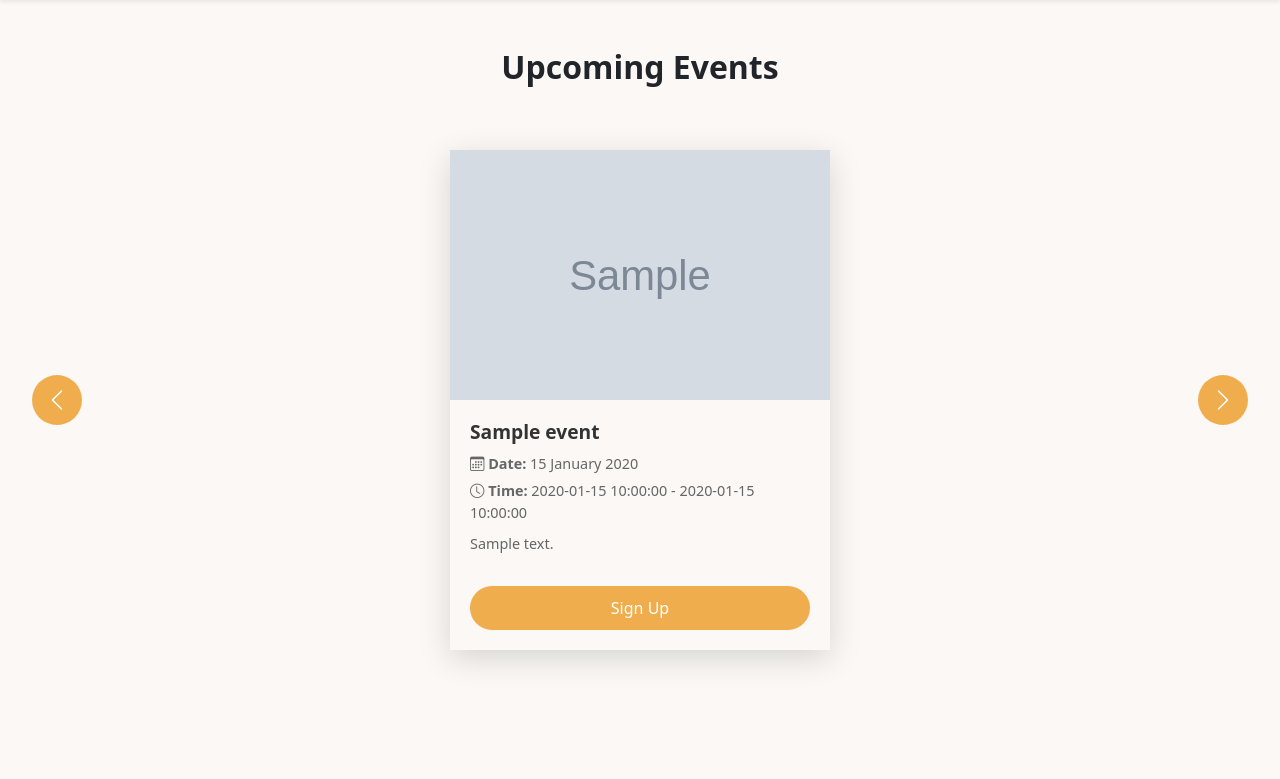
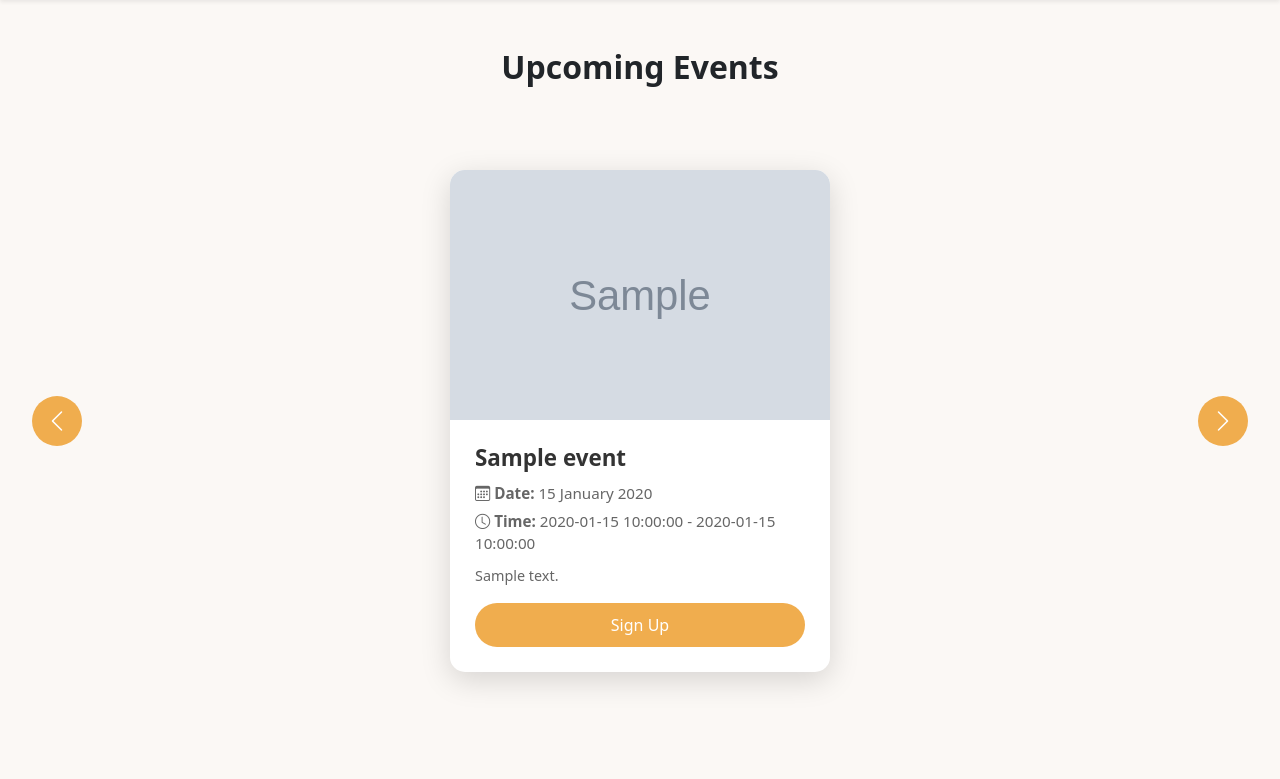
Before and after one commit to PhilenaWu/WDP_PROJECT_FINAL, a Flask app: template templates/events/events_home.html in a window 1280 px wide. Shown: the part 56-835 px from the top of the page. Run offline with Flask 3, Linux system fonts and the light colour scheme; the template is opened without the code that fills it: most values are stand-ins (such as "Sample title", 1, 10 or a date in 2020); grey boxes marked "Sample" are stand-in pictures; some libraries are stand-ins or nearby versions.

Commit message:
updated carousel UI

```diff
--- a/config.py
+++ b/config.py
@@ -7,7 +7,7 @@ class Config:
     # MySQL Database
     MYSQL_HOST = os.environ.get('MYSQL_HOST') or 'mainline.proxy.rlwy.net'
     MYSQL_USER = os.environ.get('MYSQL_USER') or 'root'
-    MYSQL_PASSWORD = os.environ.get('MYSQL_PASSWORD') or 'BDFVPdIbNziXqmbmQoSjsRriVCWwedRq'  # Remember to delete PASSWORD!!
+    MYSQL_PASSWORD = os.environ.get('MYSQL_PASSWORD') or ''  # Remember to delete PASSWORD!!
     MYSQL_DATABASE = os.environ.get('MYSQL_DATABASE') or 'railway'
     MYSQL_PORT = int(os.environ.get('MYSQL_PORT', 27748))
 
--- a/static/css/events.css
+++ b/static/css/events.css
@@ -38,11 +38,16 @@
         padding: 20px 0;
     }
 
-    .event-card.side {
+    .event-carousel-container {
+        gap: 20px;
+    }
+
+    .event-card.carousel-left,
+    .event-card.carousel-right {
         width: 200px;
     }
 
-    .event-card.center {
+    .event-card.carousel-center {
         width: 280px;
     }
 
--- a/templates/events/events_home.html
+++ b/templates/events/events_home.html
@@ -7,7 +7,7 @@
 <style>
     .event-carousel-wrapper {
         position: relative;
-        overflow: hidden;
+        overflow: visible;
         padding: 40px 0;
     }
 
@@ -15,8 +15,9 @@
         display: flex;
         align-items: center;
         justify-content: center;
-        gap: 20px;
-        transition: transform 0.5s ease;
+        gap: 30px;
+        perspective: 1000px;
+        padding: 20px;
     }
 
     .view-more-btn {
@@ -33,17 +34,42 @@
     .view-more-btn:hover {
         background: #ec971f;
     }
-    .event-card.side {
-        width: 280px;
+
+    .event-card {
+        transition: all 0.1s cubic-bezier(0.4, 0.0, 0.2, 1.0);
+        position: relative;
+        display: flex;
+        flex-direction: column;
+        background: white;
+        border-radius: 15px;
+        overflow: hidden;
+        will-change: transform, opacity, width, box-shadow;
+        box-shadow: 0 2px 10px rgba(0,0,0,0.08);
+    }
+
+    .event-card.carousel-left {
+        width: 250px;
         opacity: 0.6;
         transform: scale(0.85);
+        order: 1;
+        box-shadow: 0 2px 10px rgba(0,0,0,0.08);
     }
 
-    .event-card.center {
+    .event-card.carousel-center {
         width: 380px;
         opacity: 1;
         transform: scale(1);
         box-shadow: 0 8px 30px rgba(0,0,0,0.15);
+        order: 2;
+        z-index: 5;
+    }
+
+    .event-card.carousel-right {
+        width: 250px;
+        opacity: 0.6;
+        transform: scale(0.85);
+        order: 3;
+        box-shadow: 0 2px 10px rgba(0,0,0,0.08);
     }
 
     .event-card-media {
@@ -53,9 +79,10 @@
         display: flex;
         align-items: center;
         justify-content: center;
+        transition: height 0.5s cubic-bezier(0.4, 0.0, 0.2, 1.0);
     }
 
-    .event-card.center .event-card-media {
+    .event-card.carousel-center .event-card-media {
         height: 250px;
     }
 
@@ -75,6 +102,11 @@
 
     .event-card-body {
         padding: 20px;
+        transition: padding 0.5s cubic-bezier(0.4, 0.0, 0.2, 1.0);
+    }
+
+    .event-card.carousel-center .event-card-body {
+        padding: 25px;
     }
 
     .event-card-title {
@@ -82,12 +114,23 @@
         font-weight: 600;
         margin-bottom: 10px;
         color: #333;
+        transition: font-size 0.5s cubic-bezier(0.4, 0.0, 0.2, 1.0);
+    }
+
+    .event-card.carousel-center .event-card-title {
+        font-size: 1.4rem;
     }
 
     .event-card-date, .event-card-time {
         font-size: 0.9rem;
         color: #666;
         margin-bottom: 5px;
+        transition: font-size 0.5s cubic-bezier(0.4, 0.0, 0.2, 1.0);
+    }
+
+    .event-card.carousel-center .event-card-date,
+    .event-card.carousel-center .event-card-time {
+        font-size: 0.95rem;
     }
 
     .event-card-description {
@@ -95,6 +138,33 @@
         color: #666;
         margin-top: 10px;
         line-height: 1.5;
+        display: none;
+    }
+
+    .event-card.carousel-center .event-card-description {
+        display: block;
+    }
+
+    .signup-btn {
+        background: #f0ad4e;
+        color: white;
+        border: none;
+        padding: 10px 25px;
+        border-radius: 25px;
+        font-weight: 500;
+        cursor: pointer;
+        margin-top: 15px;
+        width: 100%;
+        transition: background 0.3s;
+        display: none;
+    }
+
+    .event-card.carousel-center .signup-btn {
+        display: block;
+    }
+
+    .signup-btn:hover {
+        background: #ec971f;
     }
 
     .carousel-btn {
@@ -533,34 +603,49 @@
 {% block extra_js %}
 <script src="https://maps.googleapis.com/maps/api/js?key={{ maps_api_key }}&libraries=places"></script>
 <script>
-    // Carousel functionality
+    // Carousel functionality with infinite loop and smooth animation
     let currentIndex = 0;
     const cards = document.querySelectorAll('.event-card');
     const totalCards = cards.length;
+    let isAnimating = false;
+    const ANIMATION_DURATION = 500; // Match CSS transition duration
 
     function updateCarousel() {
         cards.forEach((card, index) => {
-            card.classList.remove('side', 'center');
+            card.classList.remove('carousel-left', 'carousel-center', 'carousel-right');
 
-            if (index === currentIndex) {
-                card.classList.add('center');
+            // Calculate position relative to current index
+            const position = (index - currentIndex + totalCards) % totalCards;
+
+            if (position === 0) {
+                card.classList.add('carousel-center');
+                card.style.display = 'flex';
+            } else if (position === totalCards - 1) {
+                // Previous item (left side)
+                card.classList.add('carousel-left');
+                card.style.display = 'flex';
+            } else if (position === 1) {
+                // Next item (right side)
+                card.classList.add('carousel-right');
+                card.style.display = 'flex';
             } else {
-                card.classList.add('side');
+                // Hide other cards
+                card.style.display = 'none';
             }
-
-            // Position cards
-            const offset = (index - currentIndex) * 320;
-            card.style.transform = `translateX(${offset}px)`;
         });
     }
 
     function moveCarousel(direction) {
-        currentIndex += direction;
+        if (isAnimating) return;
 
-        if (currentIndex < 0) currentIndex = 0;
-        if (currentIndex >= totalCards) currentIndex = totalCards - 1;
+        isAnimating = true;
+        currentIndex = (currentIndex + direction + totalCards) % totalCards;
+        updateCarousel();
 
-        updateCarousel();
+        // Allow next animation after duration completes
+        setTimeout(() => {
+            isAnimating = false;
+        }, ANIMATION_DURATION);
     }
 
     // Initialize carousel
```
Also changed, not shown: 2 other files. Lines whose indentation alone changed are shown as unchanged.
